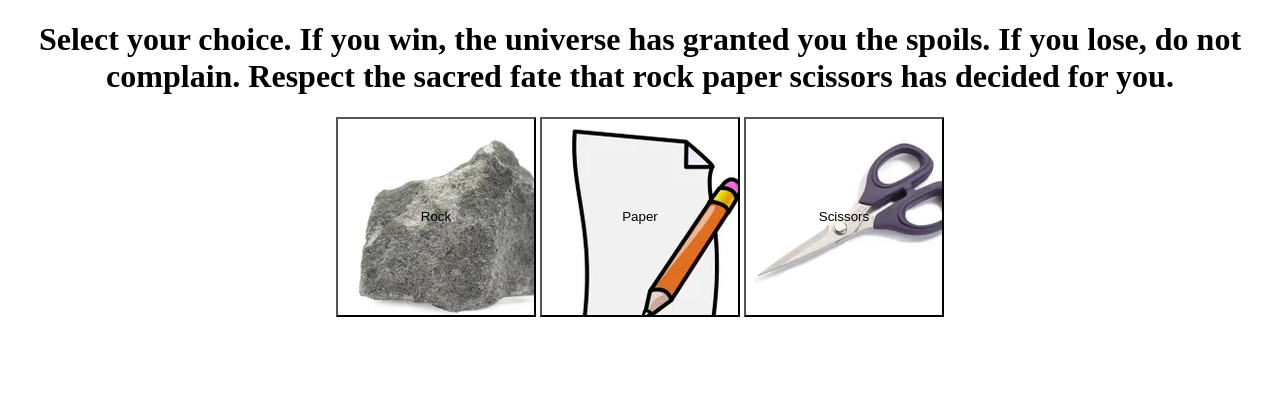
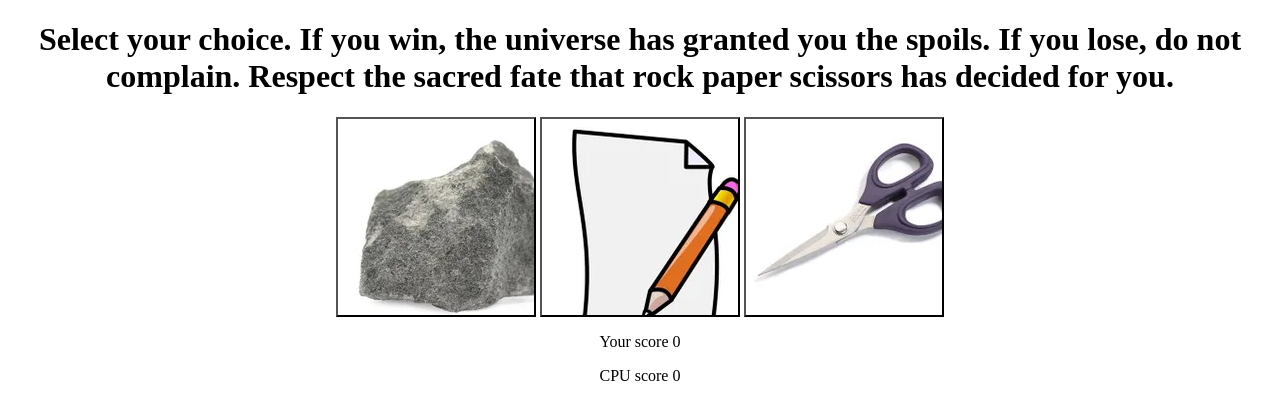
Before and after one commit to cdb8987/rock-paper-scissors, a plain HTML site: page index.html in a window 1280 px wide. Drawn offline with Linux system fonts and the light colour scheme.

Commit message:
added several game functions
function playgame, function evaluate outcome.  CURRENT BUGS:  onclick events are firing on page load.  Event listeners are firing on page load

```diff
--- a/index.html
+++ b/index.html
@@ -16,18 +16,9 @@
     </h1>
 
     <form id="userinput">
-        <button id="rock">
-            Rock
-        </button>
-        <button id="paper">
-            Paper
-        </button>
-        <button id="scissors">
-            Scissors
-        </button>
-
-
-
+        <input id="rock" type="button">
+        <input id="paper" type="button">
+        <input id="scissors" type='button'>
     </form>
 
     <p id="computerchoice"></p>
--- a/script.js
+++ b/script.js
@@ -1,11 +1,37 @@
-let rockButton = document.getElementById('rock')
-let paperButton = document.getElementById('paper')
-let scissorsButton = document.getElementById('scissors')
+const rockButton = document.getElementById('rock');
+const paperButton = document.getElementById('paper');
+const scissorsButton = document.getElementById('scissors');
+const userScore = document.getElementById('userscore');
+const computerScore = document.getElementById('computerscore');
+const pl = 0;
+const cp = 0;
+userScore.innerText = `Your score ${pl}`
+computerScore.innerText = `CPU score ${cp}`
+
+function playGame(userChoice) {
+    const choiceList = ['rock', 'paper', 'scissors'];
+    const randomNumber = Math.floor(Math.random() * choiceList.length)
+    const compChoice = choiceList[randomNumber]
+    console.log(userChoice, compChoice)
+
+    return evaluateOutcome(userChoice, compChoice)
+
+}
+
+function evaluateOutcome(userChoice, compChoice) {
+    let outcome;
+    if (userChoice == compChoice) { return [0, 0] }
+    else if (userChoice == 'rock' && compChoice == 'scissors') { return [1, 0] }
+    else if (userChoice == 'rock' && compChoice == 'paper') { return [0, 1] }
+    else if (userChoice == 'scissors' && compChoice == 'paper') { return [1, 0] }
+    else if (userChoice == 'scissors' && compChoice == 'rock') { return [0, 1] }
+    else if (userChoice == 'paper' && compChoice == 'rock') { return [1, 0] }
+    else if (userChoice == 'paper' && compChoice == 'scissors') { return [0, 1] }
+
+}
 
 
-function userSelection() {
-    document.getElementById('userinput').style.display = 'none'
-    console.log('function ran')
-}
 
-rockButton.addEventListener('click', userSelection)
+rockButton.onclick = playGame('rock');
+paperButton.onclick = playGame('paper');
+scissorsButton.onclick = playGame('scissors');
--- a/style.css
+++ b/style.css
@@ -1,4 +1,8 @@
 h1 {
+    text-align: center;
+}
+
+p {
     text-align: center;
 }
 
```
